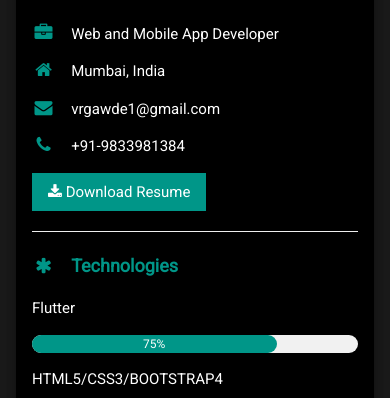
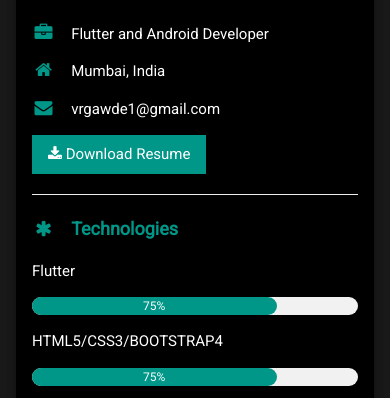
Before and after one commit to vrgawde/vrgawde.github.io, a plain HTML site: page index.html in a window 390 px wide. Shown: the part 443-841 px from the top of the page. Drawn offline with nearby package versions, Linux system fonts and the light colour scheme.

Commit message:
Removed Mobile Number and updated Job role

```diff
--- a/index.html
+++ b/index.html
@@ -43,10 +43,9 @@
           </div>
         </div>
         <div class="w3-container">
-          <p class="w3-text-white"><i class="fa fa-briefcase fa-fw w3-margin-right w3-large w3-text-teal"></i>Web and Mobile App Developer</p>
+          <p class="w3-text-white"><i class="fa fa-briefcase fa-fw w3-margin-right w3-large w3-text-teal"></i>Flutter and Android Developer</p>
           <p class="w3-text-white"><i class="fa fa-home fa-fw w3-margin-right w3-large w3-text-teal"></i>Mumbai, India</p>
           <p class="w3-text-white"><i class="fa fa-envelope fa-fw w3-margin-right w3-large w3-text-teal"></i>vrgawde1@gmail.com</p>
-          <p class="w3-text-white"><i class="fa fa-phone fa-fw w3-margin-right w3-large w3-text-teal"></i>+91-9833981384</p>
           <button class="w3-button w3-teal" type="submit"
                 onclick="window.open('./assets/resume.pdf')">
                 <i class="fa fa-download"></i> Download Resume
```
